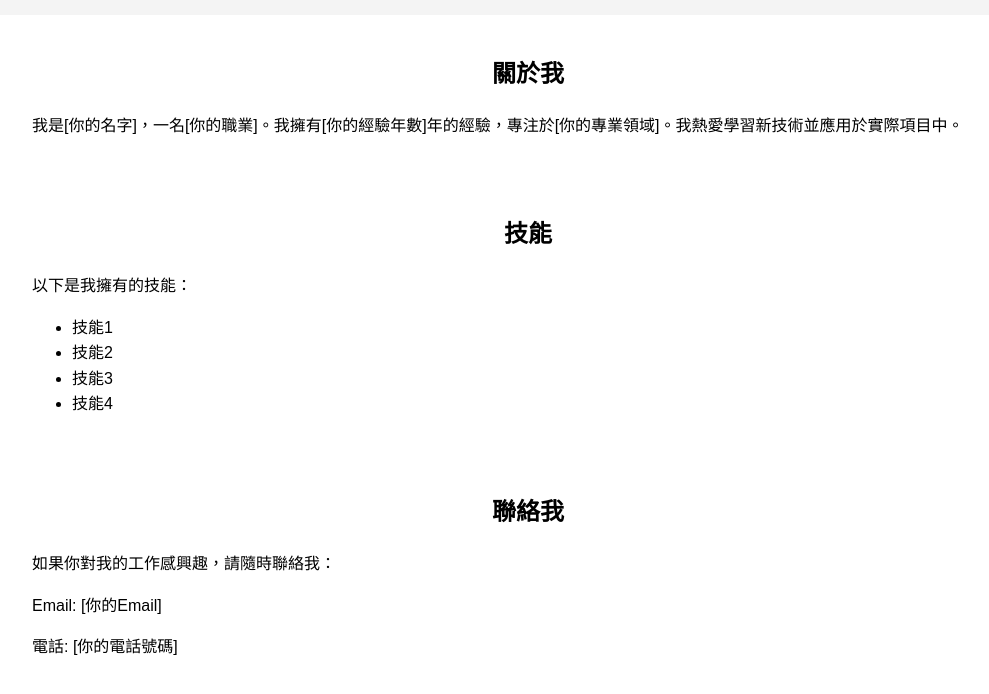
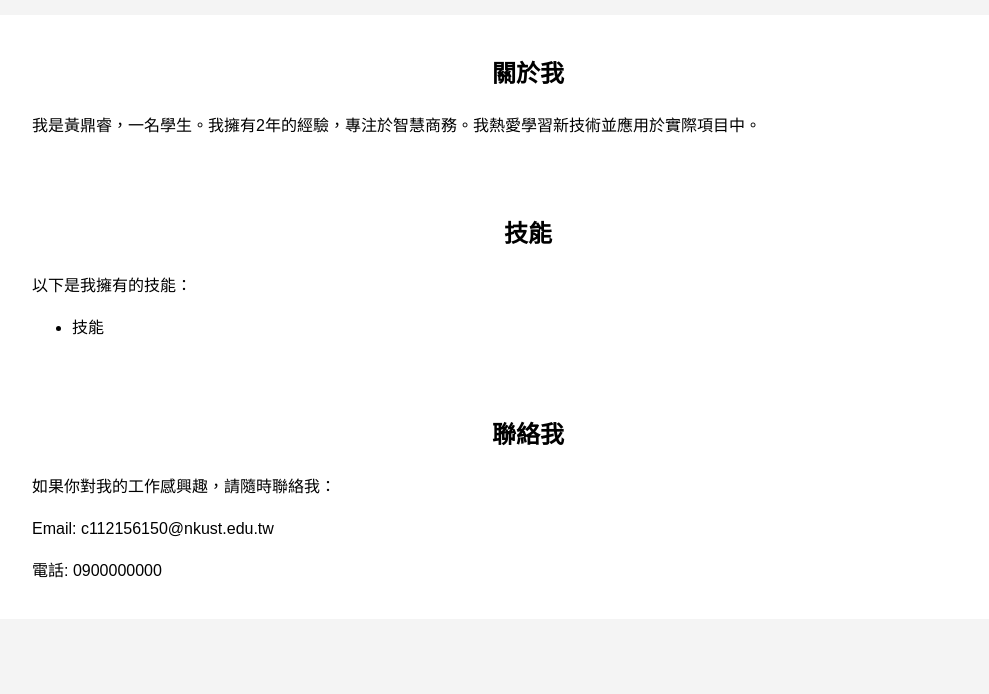
Before and after one commit to C112156150/C112156150.github.io, a plain HTML site: page index.html in a window 1280 px wide. Shown: the part 488-1182 px from the top of the page, without its empty margins (112-1101 px from the left). After the commit the page ends 1107 px from the top, so only its background shows below. Drawn offline with Linux system fonts and the light colour scheme.

Commit message:
Update index.html

```diff
--- a/index.html
+++ b/index.html
@@ -101,7 +101,7 @@
     <section class="main-content" id="about">
         <div class="container">
             <h2>關於我</h2>
-            <p>我是[你的名字]，一名[你的職業]。我擁有[你的經驗年數]年的經驗，專注於[你的專業領域]。我熱愛學習新技術並應用於實際項目中。</p>
+            <p>我是黃鼎睿，一名學生。我擁有2年的經驗，專注於智慧商務。我熱愛學習新技術並應用於實際項目中。</p>
         </div>
     </section>
 
@@ -110,10 +110,7 @@
             <h2>技能</h2>
             <p>以下是我擁有的技能：</p>
             <ul>
-                <li>技能1</li>
-                <li>技能2</li>
-                <li>技能3</li>
-                <li>技能4</li>
+                <li>技能</li>
             </ul>
         </div>
     </section>
@@ -122,8 +119,8 @@
         <div class="container">
             <h2>聯絡我</h2>
             <p>如果你對我的工作感興趣，請隨時聯絡我：</p>
-            <p>Email: [你的Email]</p>
-            <p>電話: [你的電話號碼]</p>
+            <p>Email: c112156150@nkust.edu.tw</p>
+            <p>電話: 0900000000</p>
         </div>
     </section>
 </body>
```
